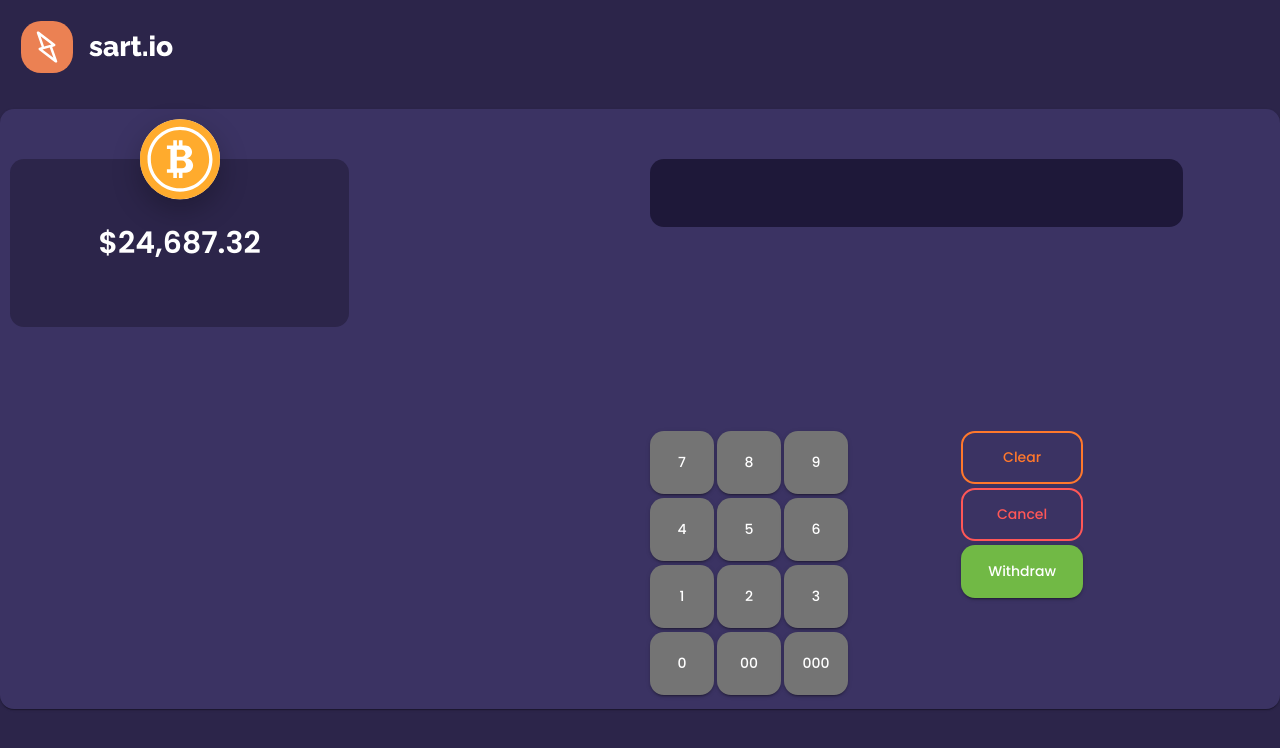
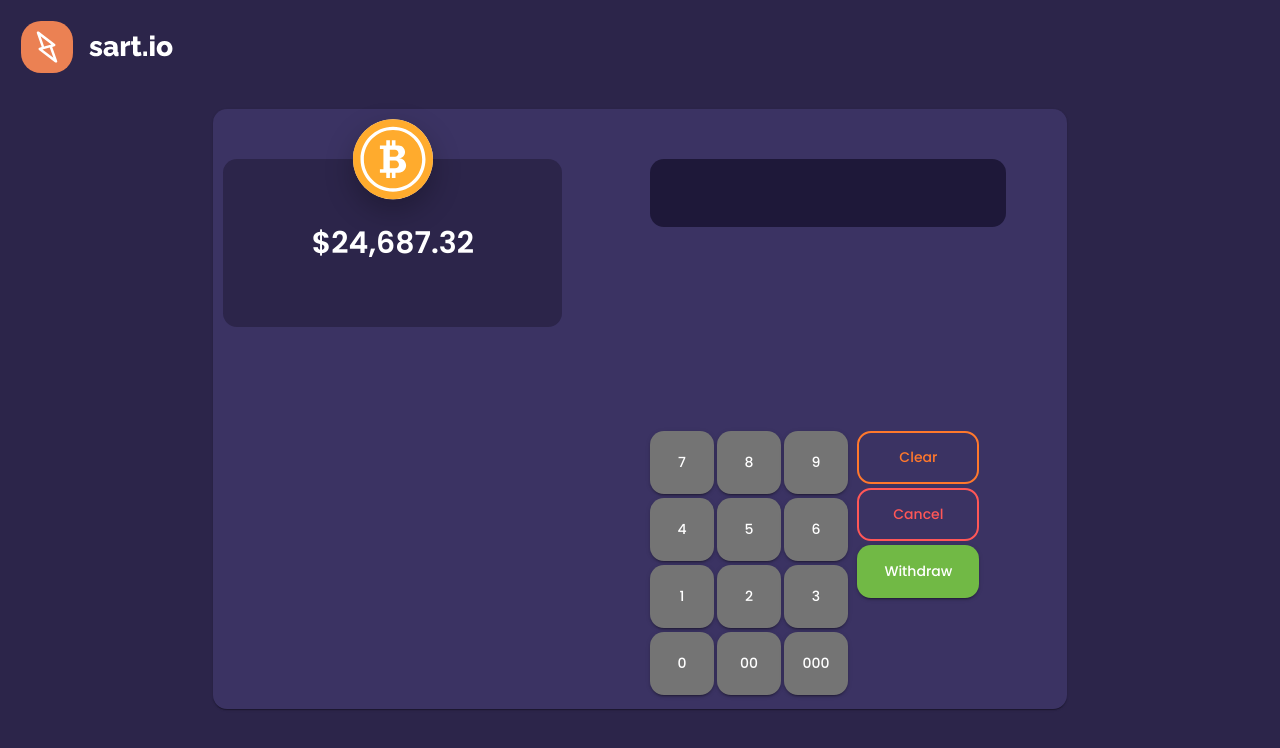
Before and after one commit to sartios/coin-cash-atm, a React (Create React App) app: page / in a window 1280 px wide. Shown: the top 748 px of the page. Built offline with nearby package versions, Linux system fonts and the light colour scheme.

Commit message:
fix: grid

```diff
--- a/src/App.tsx
+++ b/src/App.tsx
@@ -142,7 +142,7 @@ function App() {
           <Logo />
         </Grid>
 
-        <Grid item xs={12} xl={6} className={classes.item}>
+        <Grid item xs={12} md={10} lg={8} className={classes.item}>
           <Paper className={classes.paper}>
             <Grid container style={{ height: '100%' }}>
               <Grid xs={12} md={6} className={classes.balance}>
```
